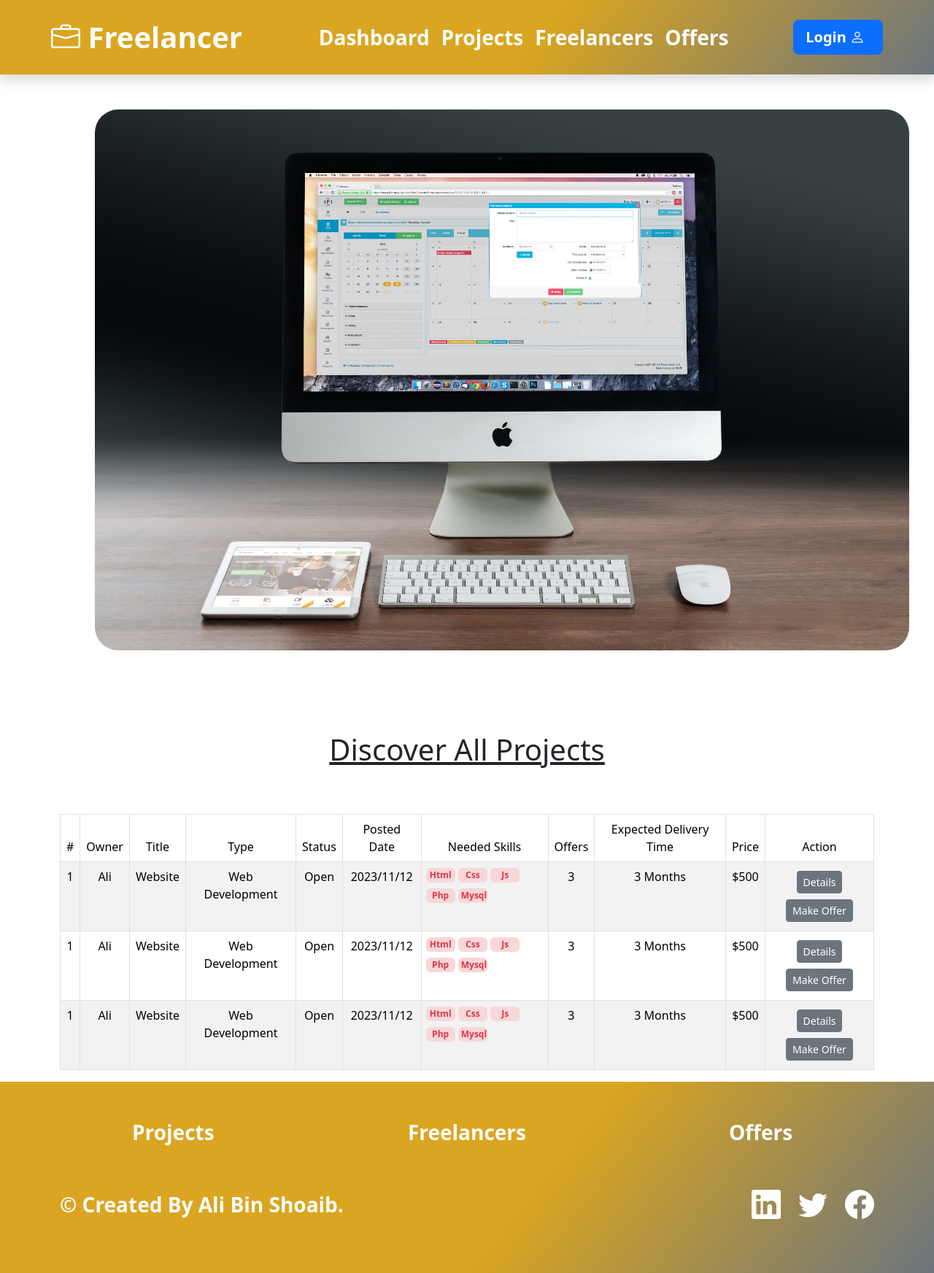
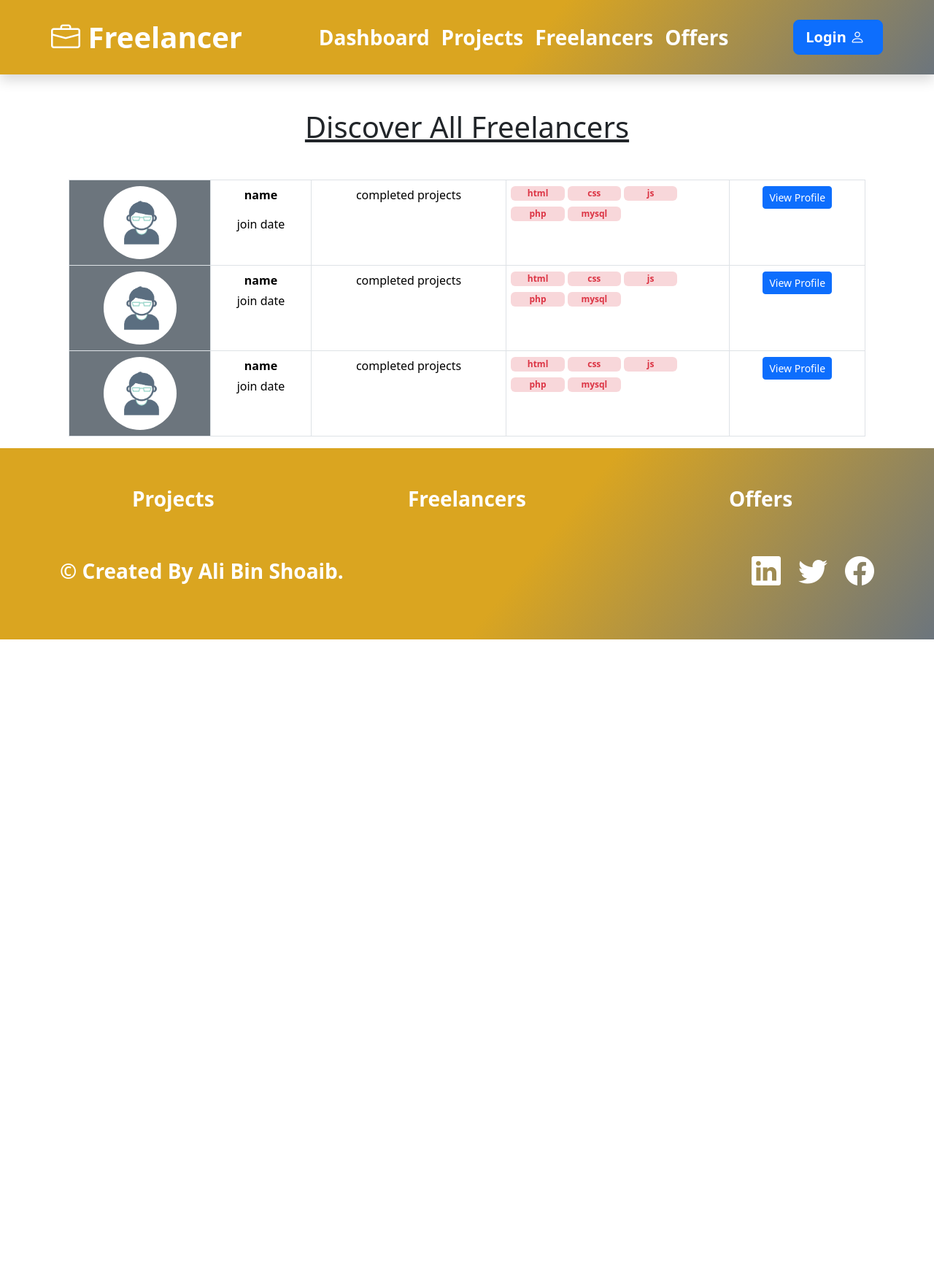
Before and after one commit to Ali-Bin-Shoaib/freelancer-porject, a PHP site: page /freelancers.php in a window 1280 px wide. Shown: the whole page at 73% size. After the commit the page ends 876 px from the top, so only its background shows below. Run offline with PHP 8.4, Linux system fonts and the light colour scheme; some libraries are stand-ins or nearby versions.

Commit message:
change fav icon and change order of tables in sql and start building freelancer-profile page

```diff
--- a/components/footer.php
+++ b/components/footer.php
@@ -8,9 +8,9 @@
 			<div class="container d-flex justify-content-between align-items-center">
 				<p class="fs-3 fw-bolder">&copy; created by ali bin shoaib.</p>
 				<ul class="row row-cols-3 gy-2 list-unstyled">
-					<li class="fw-semibold"><i class="bi-linkedin fs-1"></i></li>
-					<li class="fw-semibold"><i class="bi-twitter fs-1"></i></li>
-					<li class="fw-semibold"><i class="bi-facebook fs-1"></i></li>
+					<li class="fw-semibold"><a class="nav-link" href="https://www.linkedin.com"><i class="bi-linkedin fs-1"></i></a></li>
+					<li class="fw-semibold"><a class="nav-link" href="https://www.twitter.com"><i class="bi-twitter fs-1"></i></a></li>
+					<li class="fw-semibold"><a class="nav-link" href="https://www.facebook.com"><i class="bi-facebook fs-1"></i></a></li>
 				</ul>
 			</div>
 		</footer>
--- a/freelancers.php
+++ b/freelancers.php
@@ -1 +1,75 @@
-<?php require_once('./index.php');
+<?php require_once('./components/navbar.php'); ?>
+<div class="container">
+    <header class="text-capitalize my-5">
+
+        <h1 class="text-decoration-underline text-center">discover all freelancers</h1>
+    </header>
+    <table class="table table-bordered text-center ">
+
+        <tbody>
+            <tr>
+                <td class="bg-secondary"><img src="./assets/images/5907.jpg" alt="freelancer-image" class="img-fluid rounded-circle " style="width: 100px; height: 100px;"></td>
+                <td>
+                    <div class="d-flex flex-column gap-3 ">
+                        <strong>name</strong>
+                        <p>join date</p>
+                    </div>
+                </td>
+                <td>completed projects</td>
+                <td>
+                    <div class="row g-1 gap-1 row-cols-4 flex-wrap   ">
+                        <div class="badge bg-danger-subtle text-danger p-1">html</div>
+                        <div class="badge bg-danger-subtle text-danger p-1">css</div>
+                        <div class="badge bg-danger-subtle text-danger p-1">js</div>
+                        <div class="badge bg-danger-subtle text-danger p-1">php</div>
+                        <div class="badge bg-danger-subtle text-danger p-1">mysql</div>
+                    </div>
+                </td>
+                <td> <a href="./freelancer-profile.php" class="btn btn-sm btn-primary text-capitalize">view profile</a></td>
+            </tr>
+            <tr>
+                <td class="bg-secondary"><img src="./assets/images/5907.jpg" alt="freelancer-image" class="img-fluid rounded-circle " style="width: 100px; height: 100px;"></td>
+                <td>
+                    <div class="d-flex flex-column gap-1 justify-content-center">
+                        <strong>name</strong>
+                        <p>join date</p>
+                    </div>
+                </td>
+                <td>completed projects</td>
+                <td>
+                    <div class="row g-1 gap-1 row-cols-4 flex-wrap   ">
+                        <div class="badge bg-danger-subtle text-danger p-1">html</div>
+                        <div class="badge bg-danger-subtle text-danger p-1">css</div>
+                        <div class="badge bg-danger-subtle text-danger p-1">js</div>
+                        <div class="badge bg-danger-subtle text-danger p-1">php</div>
+                        <div class="badge bg-danger-subtle text-danger p-1">mysql</div>
+                    </div>
+                </td>
+                <td> <a href="./freelancer-profile.php" class="btn btn-sm btn-primary text-capitalize">view profile</a></td>
+            </tr>
+            <tr>
+                <td class="bg-secondary"><img src="./assets/images/5907.jpg" alt="freelancer-image" class="img-fluid rounded-circle " style="width: 100px; height: 100px;"></td>
+                <td>
+                    <div class="d-flex flex-column gap-1 justify-content-center">
+                        <strong>name</strong>
+                        <p>join date</p>
+                    </div>
+                </td>
+                <td>completed projects</td>
+                <td>
+                    <div class="row g-1 gap-1 row-cols-4 flex-wrap   ">
+                        <div class="badge bg-danger-subtle text-danger p-1">html</div>
+                        <div class="badge bg-danger-subtle text-danger p-1">css</div>
+                        <div class="badge bg-danger-subtle text-danger p-1">js</div>
+                        <div class="badge bg-danger-subtle text-danger p-1">php</div>
+                        <div class="badge bg-danger-subtle text-danger p-1">mysql</div>
+                    </div>
+                </td>
+                <td> <a href="./freelancer-profile.php" class="btn btn-sm btn-primary text-capitalize">view profile</a></td>
+            </tr>
+        </tbody>
+        <tfoot></tfoot>
+    </table>
+</div>
+
+<?php require_once('./components/footer.php'); ?>
```
Also changed, not shown: db/freelancerdb-query.sql (+27 -27 lines), freelancer-profile.php (added, +11 -0 lines), assets/images/5907.jpg (added).
